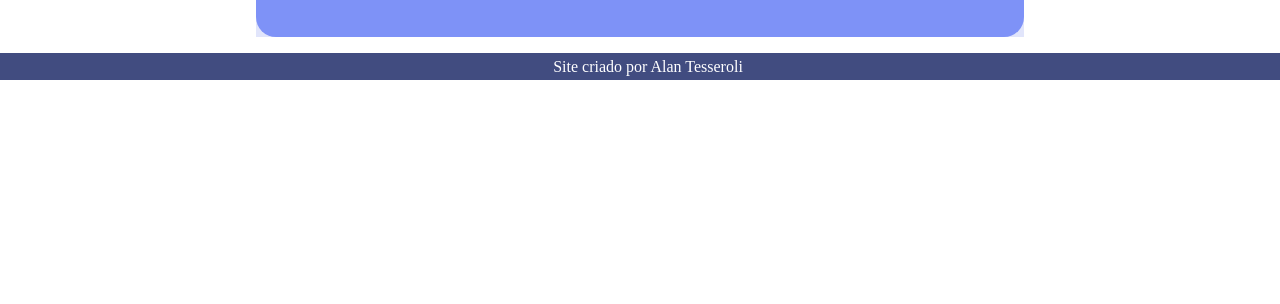
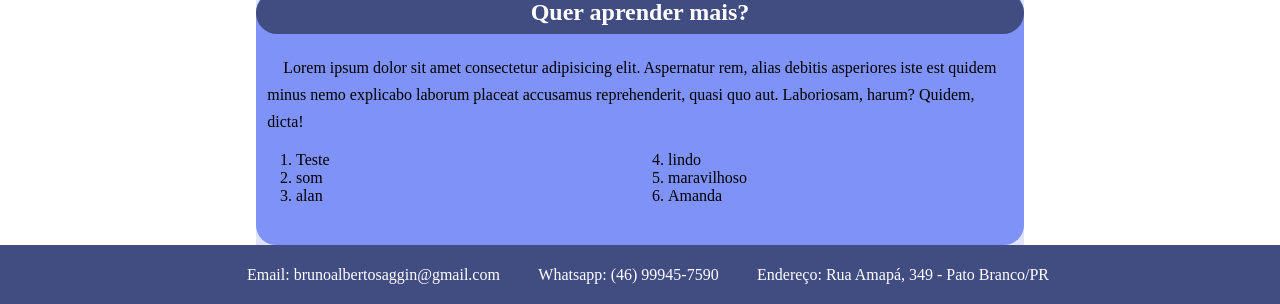
Before and after one commit to AlanTesseroli/SagginProtese, a plain HTML site: page index.html in a window 1280 px wide. Shown: the part 1332-1636 px from the top of the page. Before the commit the page ends 1428 px from the top, so only its background shows below. Drawn offline with Linux system fonts and the light colour scheme.

Commit message:
Update index.html

```diff
--- a/index.html
+++ b/index.html
@@ -24,17 +24,11 @@
         <article>
             <h1 id="titulo">Quem somos nós?</h1>
             <p>Nossa história começa em 2005, na cidade de <a href="https://patobranco.pr.gov.br/" target="_blank" id="link"  >Pato Branco</a>, Lorem ipsum dolor sit amet, consectetur adipisicing elit. Recusandae necessitatibus sapiente aut doloribus. Tempora eius nobis cum saepe maxime ullam porro magni eum iste odio, soluta nemo. Aliquam, reiciendis perspiciatis.</p>
-
-            <!--
-
             <picture>
                 <source media="(max-width: 1200px)" srcset="img/logop.jpg" type="image/jpg" class="centralizar">
                 <source media="(max-width: 1500px)" srcset="img/logom.jpg" type="image/jpg" class="centralizar">
                 <img src="img/logog.jpg" alt="imagem flexível" class="centralizar">
             </picture>
-
-            -->
-
             <p>Essas são as logos produzidas pela nossa designer <strong style="color: #8B9EF8;"><abbr title="A mulher mais linda do mundo" style="text-decoration: none;">Amanda Fantinel Saggin</abbr></strong></p>
         </article>
         <article>
@@ -62,17 +56,11 @@
     </main>
 
     <footer>
-
-        <!--
-
         <div id="infos">
             <p>Email: brunoalbertosaggin@gmail.com</p>
             <p>Whatsapp: (46) 99945-7590</p>
             <p>Endereço: Rua Amapá, 349 - Pato Branco/PR</p>
         </div>
-
-        -->
-        <p>Site criado por Alan Tesseroli</p>
     </footer>
 
 </body>
```
